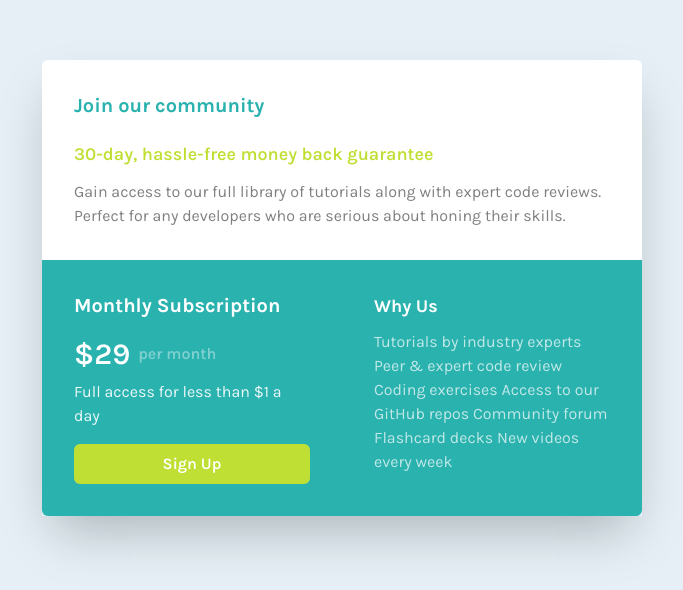
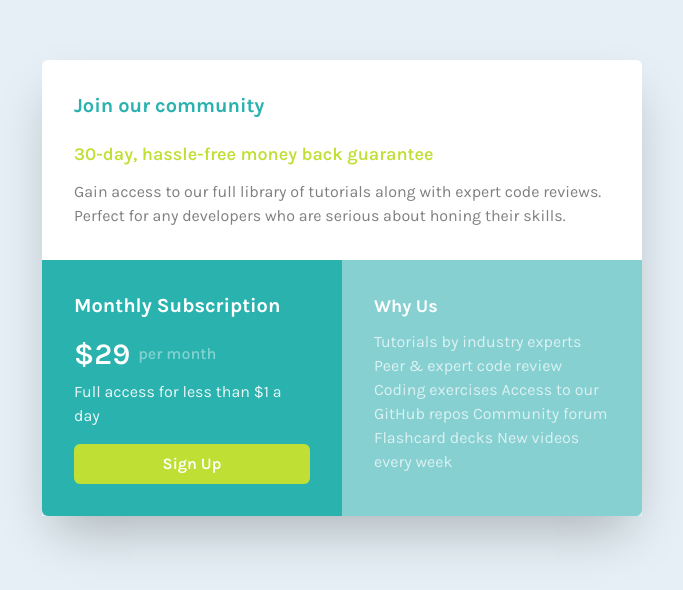
Before and after one commit to 01057057kim/Single-price-grid-component, a website: page index.html in a window 1280 px wide. Shown: the part 112-702 px from the top of the page, without its empty margins (378-1061 px from the left). Drawn offline with Linux system fonts and the light colour scheme.

Commit message:
Update index.html

```diff
--- a/index.html
+++ b/index.html
@@ -63,7 +63,7 @@
         </button>
       </div>
       <div
-        class="grid md:col-span-1 bg-cyan bg-opacity-55 p-8 md:rounded-br-md max-sm:rounded-b-md"
+        class="grid md:col-span-1 bg-cyan bg-opacity-50 p-8 md:rounded-br-md max-sm:rounded-b-md"
       >
         <h3 class="text-white text-lg font-bold">Why Us</h3>
         <p class="text-white text-opacity-70">
```
